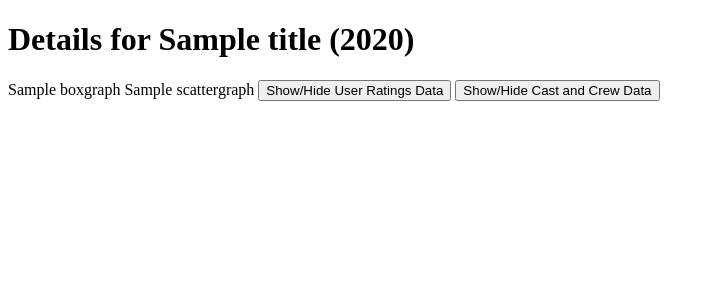
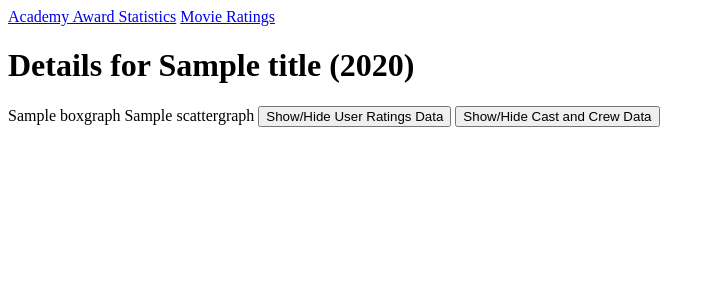
Before and after one commit to jonhartm/SI507_FinalProject, a Flask app: template templates/movie.html in a window 1280 px wide. Shown: the top 300 px of the page, without its empty margins (0-715 px from the left). Run offline with Flask 2, Linux system fonts and the light colour scheme; the template is opened without the code that fills it: most values are stand-ins (such as "Sample title", 1, 10 or a date in 2020); some libraries are stand-ins or nearby versions.

Commit message:
added links to the top of each of the pages

```diff
--- a/templates/AA_winners.html
+++ b/templates/AA_winners.html
@@ -6,6 +6,8 @@
   <script type="text/javascript" src="{{ url_for('static', filename='plotly-latest.min.js') }}"></script>
 </head>
 <body>
+  <a href="/AA_Winners">Academy Award Statistics</a>
+  <a href="/Ratings">Movie Ratings</a>
   <h1>Academy Award Statistics</h1>
   <form method='post'>
     <label for="sort_by">Sort By:</label>
--- a/templates/movie.html
+++ b/templates/movie.html
@@ -7,6 +7,8 @@
   <script src="https://code.jquery.com/jquery-3.3.1.min.js" integrity="sha256-FgpCb/KJQlLNfOu91ta32o/NMZxltwRo8QtmkMRdAu8=" crossorigin="anonymous"></script>
 </head>
 <body>
+  <a href="/AA_Winners">Academy Award Statistics</a>
+  <a href="/Ratings">Movie Ratings</a>
   <h1>Details for {{title}} ({{year}})</h1>
   {% if ratings_data is iterable %}
   {{boxgraph|safe}}
--- a/templates/person.html
+++ b/templates/person.html
@@ -7,6 +7,8 @@
   <script src="https://code.jquery.com/jquery-3.3.1.min.js" integrity="sha256-FgpCb/KJQlLNfOu91ta32o/NMZxltwRo8QtmkMRdAu8=" crossorigin="anonymous"></script>
 </head>
 <body>
+  <a href="/AA_Winners">Academy Award Statistics</a>
+  <a href="/Ratings">Movie Ratings</a>s
   <h1>Details for {{person}}</h1>
   <div class="role_data">
     <table border=1>
--- a/templates/ratings.html
+++ b/templates/ratings.html
@@ -6,6 +6,8 @@
   <script type="text/javascript" src="{{ url_for('static', filename='plotly-latest.min.js') }}"></script>
 </head>
 <body>
+  <a href="/AA_Winners">Academy Award Statistics</a>
+  <a href="/Ratings">Movie Ratings</a>
   <h1>Ratings</h1>
   <form method="POST">
     <label for="sort_by">Sort By</label>
```
